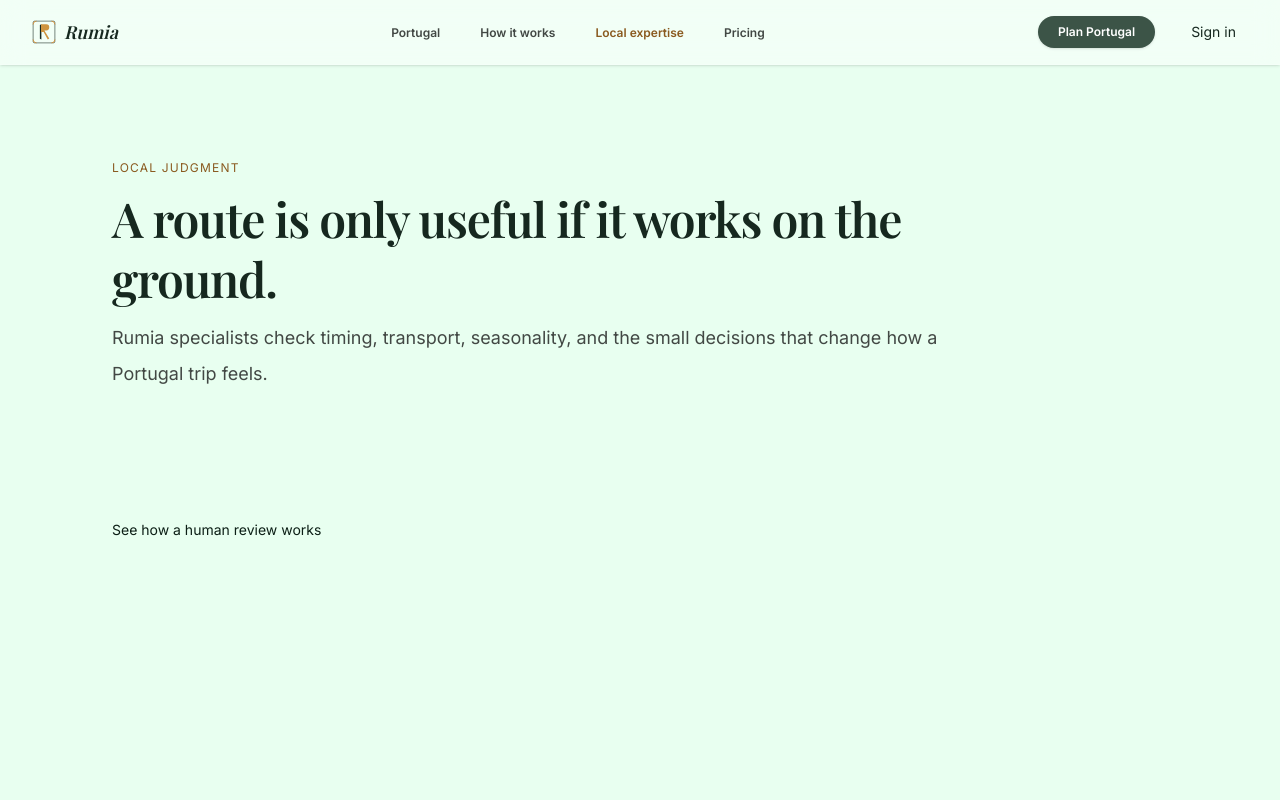
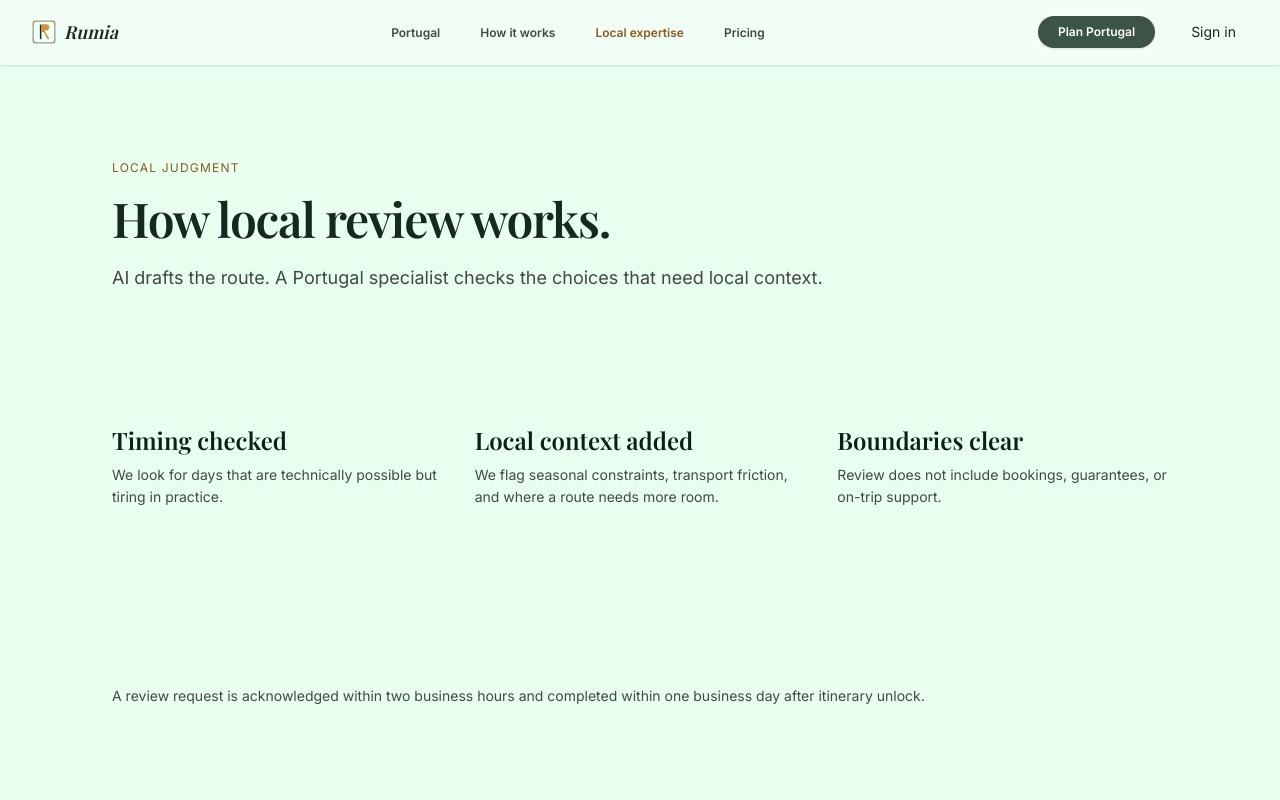
Before and after one commit to Dystx/Rota, a Next.js app in the folder apps/web/: page /local-expertise in a window 1280 px wide. Shown: the top 800 px of the page. Built offline with nearby package versions, Linux system fonts and the light colour scheme.

Commit message:
feat: explain Rumia with truthful local proof

```diff
--- a/apps/web/app/(marketing)/local-expertise/page.tsx
+++ b/apps/web/app/(marketing)/local-expertise/page.tsx
@@ -1,26 +1,9 @@
 import type { Metadata } from "next";
 import Link from "next/link";
-
 import { PageShell, SectionHeading } from "@repo/ui";
 
-export const metadata: Metadata = {
-  title: "Local expertise | Rumia",
-  description: "See how Portugal specialists turn an AI route into a realistic trip.",
-  alternates: { canonical: "/local-expertise" }
-};
+export const metadata: Metadata = { title: "Local expertise | Rumia", description: "How Portugal specialists review a route.", alternates: { canonical: "/local-expertise" } };
 
 export default function LocalExpertisePage() {
-  return (
-    <PageShell bare>
-      <SectionHeading
-        eyebrow="Local judgment"
-        title="A route is only useful if it works on the ground."
-        description="Rumia specialists check timing, transport, seasonality, and the small decisions that change how a Portugal trip feels."
-        h1
-      />
-      <Link className="inline-flex text-sm font-medium underline underline-offset-4" href="/human-review">
-        See how a human review works
-      </Link>
-    </PageShell>
-  );
+  return <PageShell bare><SectionHeading eyebrow="Local judgment" title="How local review works." description="AI drafts the route. A Portugal specialist checks the choices that need local context." h1 /><div className="grid gap-8 md:grid-cols-3"><article><h2 className="font-display text-2xl">Timing checked</h2><p className="mt-2 text-on-surface-variant">We look for days that are technically possible but tiring in practice.</p></article><article><h2 className="font-display text-2xl">Local context added</h2><p className="mt-2 text-on-surface-variant">We flag seasonal constraints, transport friction, and where a route needs more room.</p></article><article><h2 className="font-display text-2xl">Boundaries clear</h2><p className="mt-2 text-on-surface-variant">Review does not include bookings, guarantees, or on-trip support.</p></article></div><p className="mt-12 text-on-surface-variant">A review request is acknowledged within two business hours and completed within one business day after itinerary unlock.</p><Link className="mt-6 inline-block border-b border-ochre-dark text-ochre-dark" href="/pricing">See local expert polish</Link></PageShell>;
 }
```
